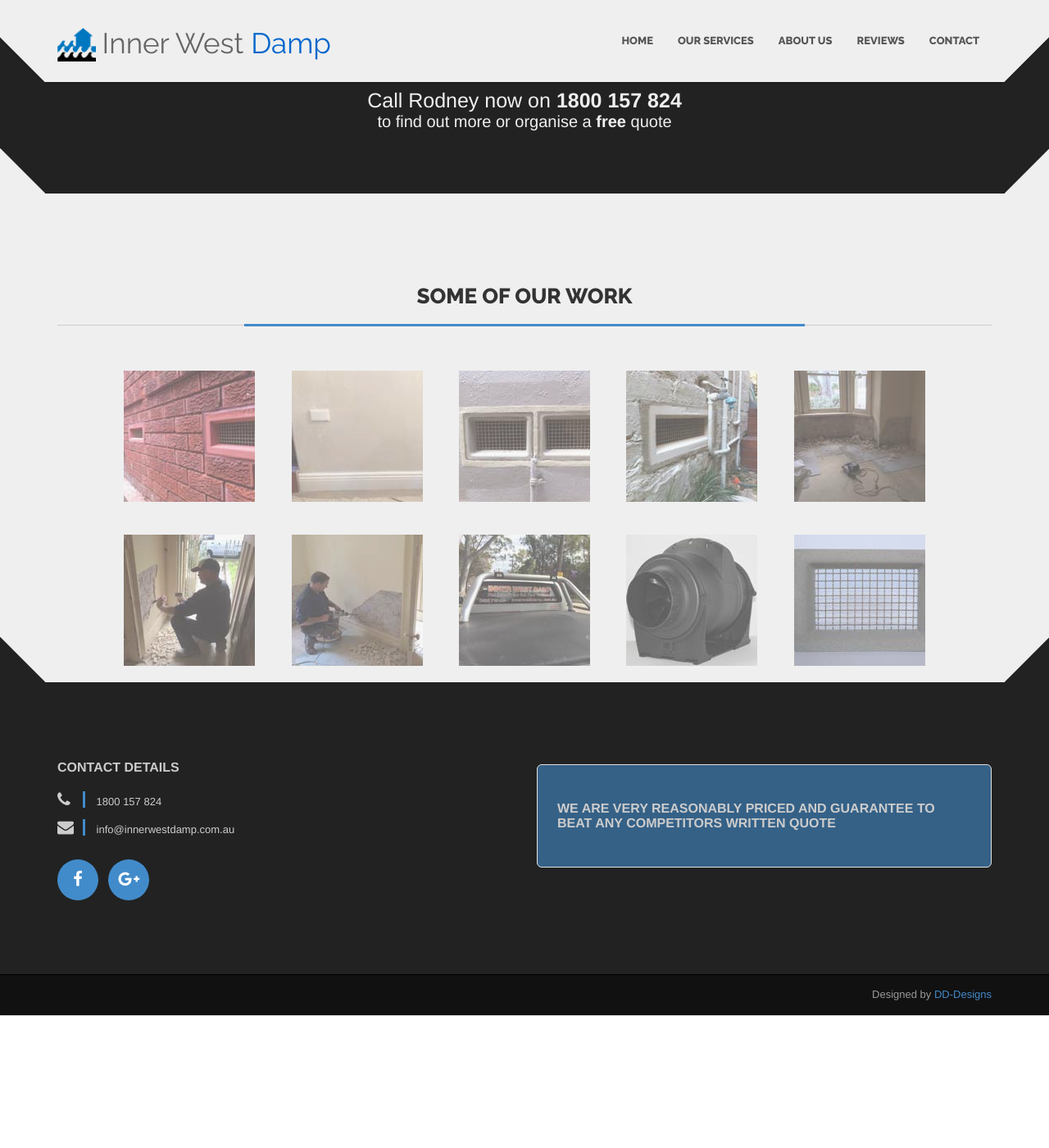
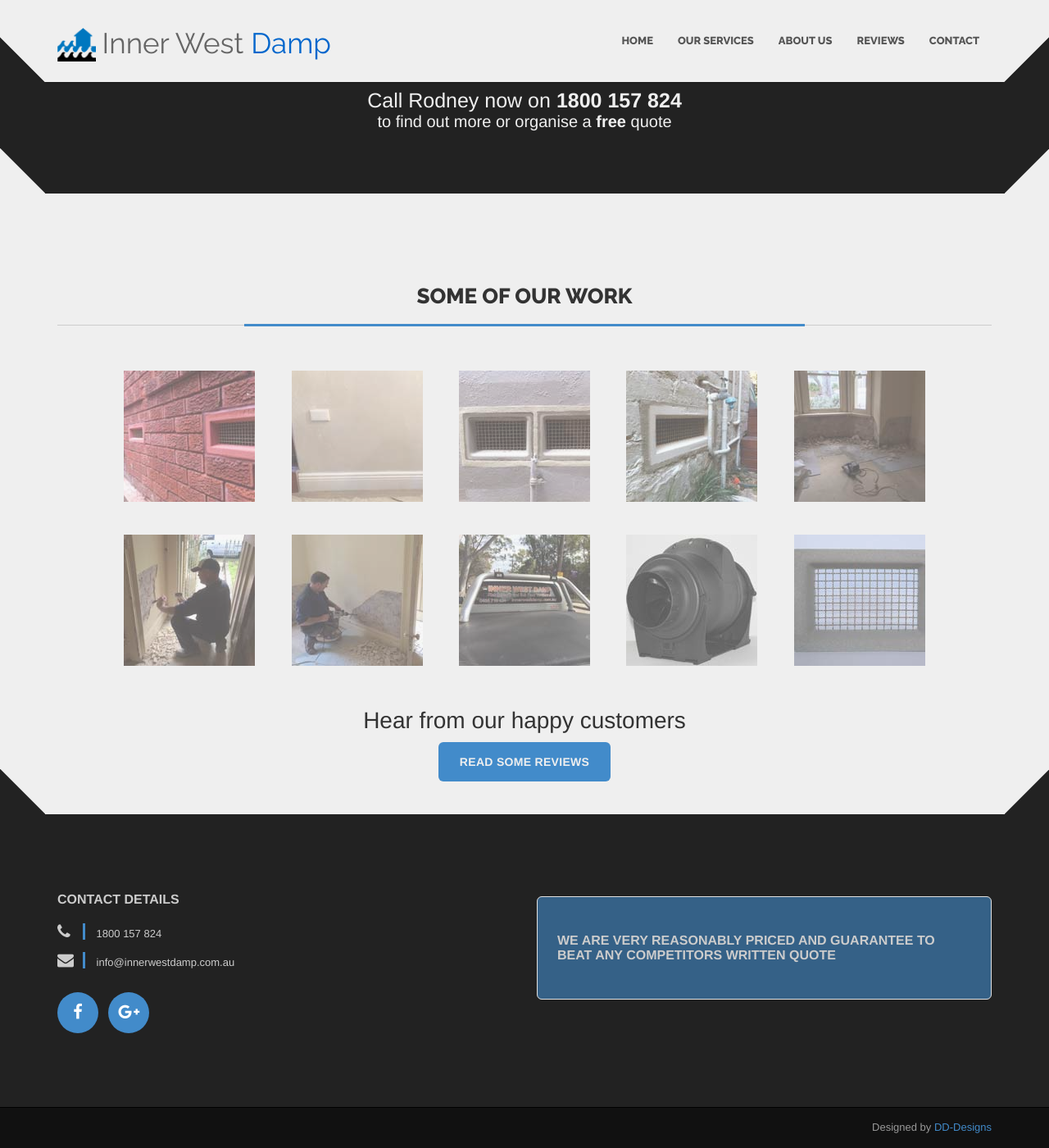
Before and after one commit to innerwestdamp/innerwestdamp.github.io, a Jekyll site: the page built from index.html, in a window 1280 px wide and 1400 px high, scrolled down 1281 px. Shown: the whole window at 82% size. Built offline with Jekyll 4.4.1, drawn with Linux system fonts in a browser that asks for light colours; nearby versions of some CDN libraries; library files that are not in the unit come from our copies; before the commit the page ends 2519 px from its top, so only the background shows below that.

Commit message:
our happy customers on homepage

```diff
--- a/css/style.scss
+++ b/css/style.scss
@@ -3582,3 +3582,9 @@ background-color: rgba(66, 139, 202, 0.6);
 .rating {
   margin-bottom: 20px;
 }
+
+#call_to_action_reviews {
+  text-align: center;
+  margin-bottom: 40px;
+  margin-top: 10px;
+}
--- a/index.html
+++ b/index.html
@@ -87,4 +87,10 @@ meta_keywords: rising damp sydney, sub-floor ventilation, damp course, sub floor
                </div>
           </div>
      </div>
+     <div class="container" id="call_to_action_reviews">
+       <div>
+         <h3>Hear from our happy customers</h3>
+         <a class="btn btn-primary" href="/reviews">Read some reviews</a>
+       </div>
+     </div>
 </section>
```
Also changed, not shown: 3 other files.
